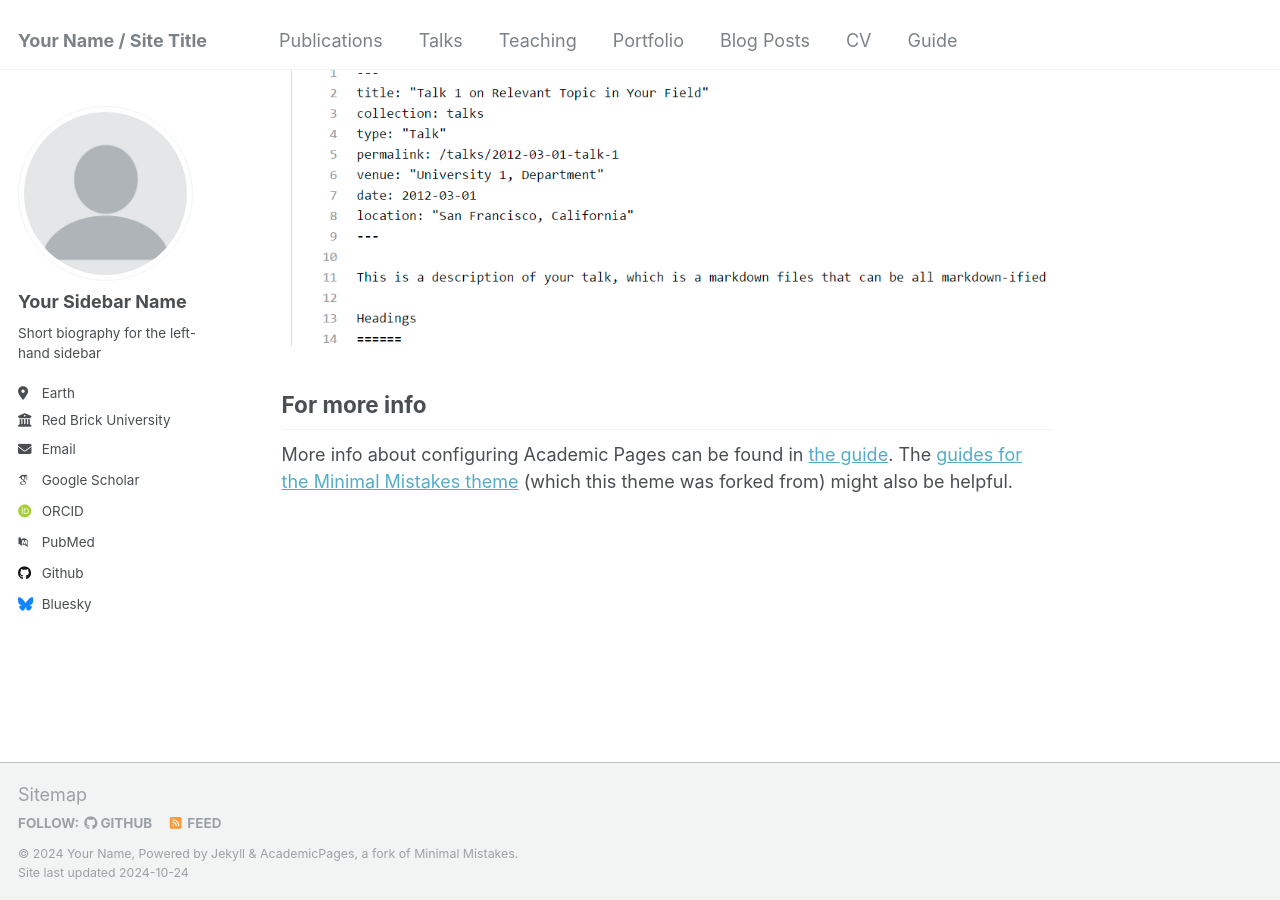
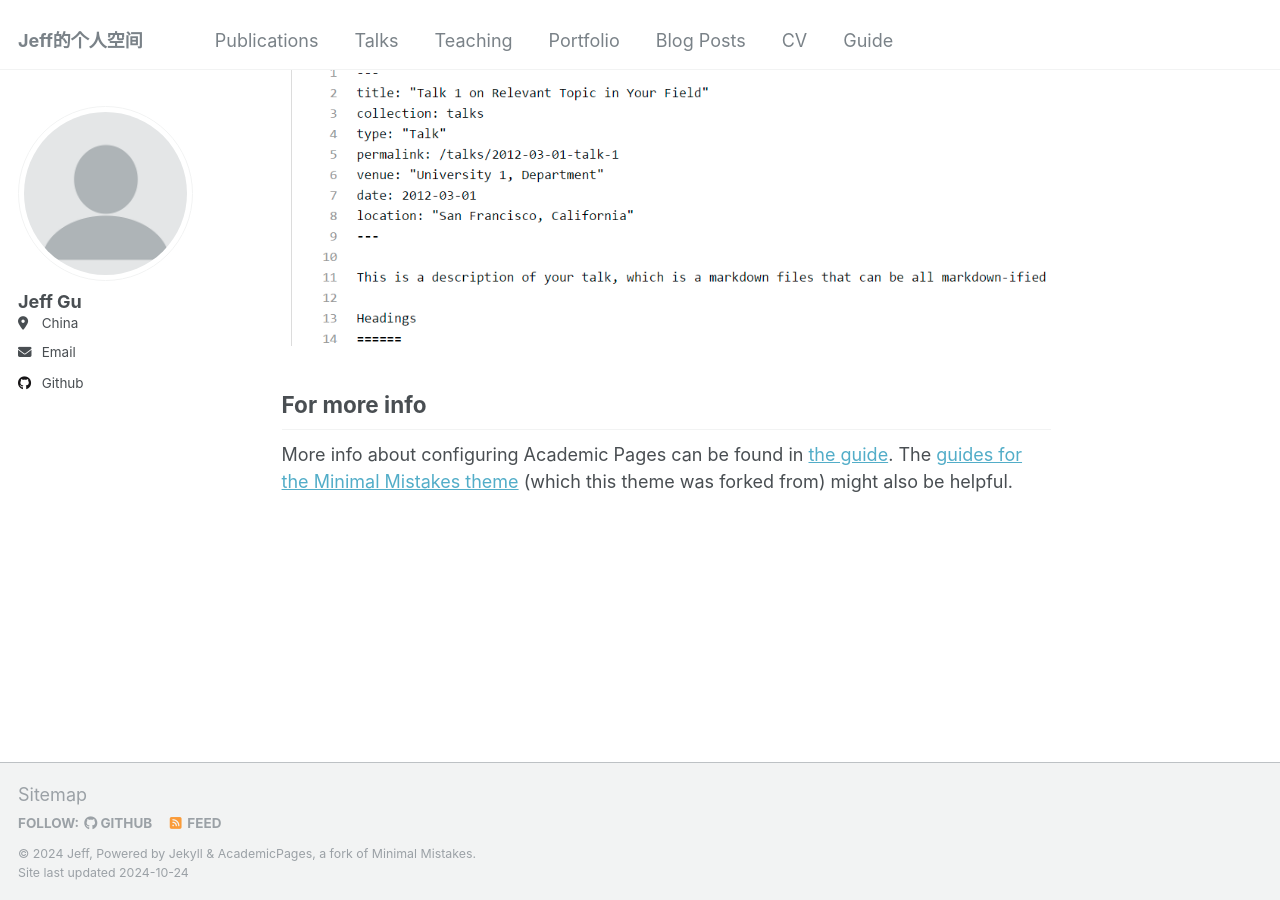
Before and after one commit to JeffGu98/JeffGu98.github.io, a Jekyll site: the page built from _pages/about.md, in a window 1280 px wide and 900 px high, scrolled down 2643 px. Built offline with Jekyll 4.4.1, drawn with Linux system fonts in a browser that asks for light colours; some web fonts are replaced.

Commit message:
修改config

```diff
--- a/_config.yml
+++ b/_config.yml
@@ -8,10 +8,10 @@
 
 # Basic Site Settings
 locale                   : "en-US"
-title                    : "Your Name / Site Title"
+title                    : "Jeff的个人空间"
 title_separator          : "-"
-name                     : &name "Your Name"
-description              : &description "personal description"
+name                     : &name "Jeff"
+description              : &description "互联网上的一粒沙子"
 url                      : https://jeffgu98.github.io # the base hostname & protocol for your site e.g. "https://mmistakes.github.io"
 baseurl                  : "" # the subpath of your site, e.g. "/blog"
 repository               : "jeffgu98/jeffgu98.github.io"
@@ -22,21 +22,21 @@ repository               : "jeffgu98/jeffgu98.github.io"
 author:
   # Biographic information
   avatar           : "profile.png"
-  name             : "Your Sidebar Name"
+  name             : "Jeff Gu"
   pronouns         : # example: "she/her"
-  bio              : "Short biography for the left-hand sidebar"
-  location         : "Earth"
-  employer         : "Red Brick University"
+  bio              : # str
+  location         : "China"
+  employer         : # Name
   uri              : # URL
-  email            : "none@example.org"
+  email            : "gujinzhejeff@163.com"
 
   # Academic websites
   arxiv            : # URL - Update with the correct link to your profile
-  googlescholar    : "https://scholar.google.com/citations?user=PS_CX0AAAAAJ"
+  googlescholar    : # URL
   impactstory      : # URL
-  orcid            : "http://orcid.org/yourorcidurl"
+  orcid            : # URL
   semantic         : # URL
-  pubmed           : "https://www.ncbi.nlm.nih.gov/pubmed/?term=john+snow"
+  pubmed           : # URL
   researchgate     : # URL
 
   # Repositories and software development
@@ -48,7 +48,7 @@ author:
   stackoverflow    : # User number or user number and name (i.e., use "1" or "1/jeff-atwood")
 
   # Social media
-  bluesky          : "bsky.app" # Replace this with you Bluesky username
+  bluesky          : # Username
   facebook         : # Username
   flickr           : # Username
   foursquare       : # Username
```
